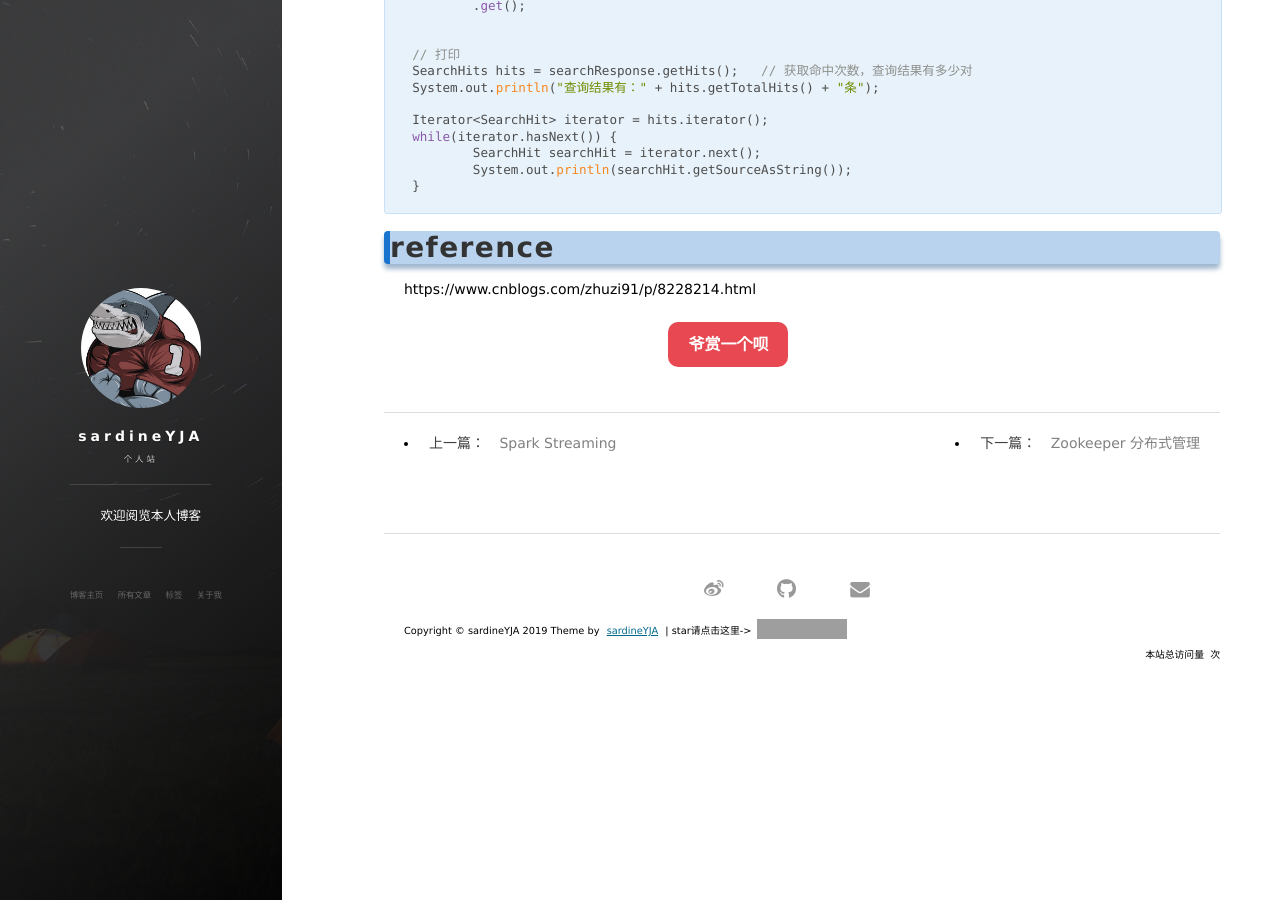
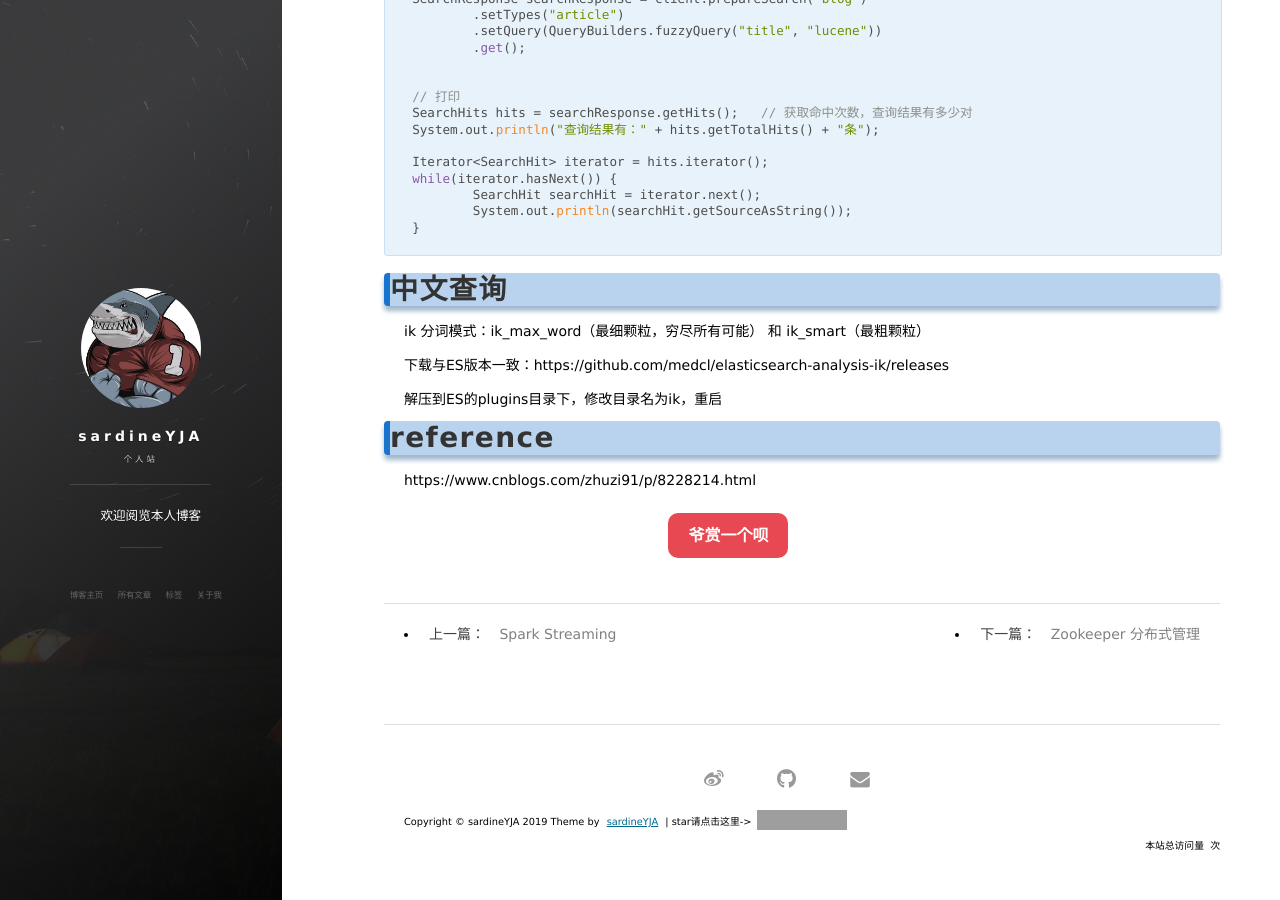
Before and after one commit to sardineYJA/sardineYJA.github.io, a Jekyll site: the page built from _posts/2019-07-08-Bigdata-Elasticsearch.md, in a window 1280 px wide and 900 px high, scrolled down 7643 px. Built offline with Jekyll 4.4.1, drawn with Linux system fonts in a browser that asks for light colours; nearby versions of some CDN libraries; a script that is not in the unit is left out; comment, search, counter and statistics services are not loaded; some of the changed text lies outside the part shown; grey boxes are pictures that could not be loaded.

Commit message:
Update 2019-07-08-Bigdata-Elasticsearch.md

````diff
--- a/_posts/2019-07-08-Bigdata-Elasticsearch.md
+++ b/_posts/2019-07-08-Bigdata-Elasticsearch.md
@@ -97,6 +97,9 @@ vm.max_map_count=655360
 12. 测试：curl http://172.16.7.124:9200
 
 13. 打开Web界面：http://172.16.7.124:9200
+
+
+创建一个索引myfulltext：curl -XPUT http://172.16.7.124:9200/myfulltext
 
 
 ## 问题
@@ -451,6 +454,18 @@ while(iterator.hasNext()) {
 }
 ```
 
+
+
+# 中文查询
+
+ik 分词模式：ik_max_word（最细颗粒，穷尽所有可能） 和 ik_smart（最粗颗粒）
+
+下载与ES版本一致：https://github.com/medcl/elasticsearch-analysis-ik/releases
+
+解压到ES的plugins目录下，修改目录名为ik，重启
+
+
+
 # reference
 
 https://www.cnblogs.com/zhuzi91/p/8228214.html
````
